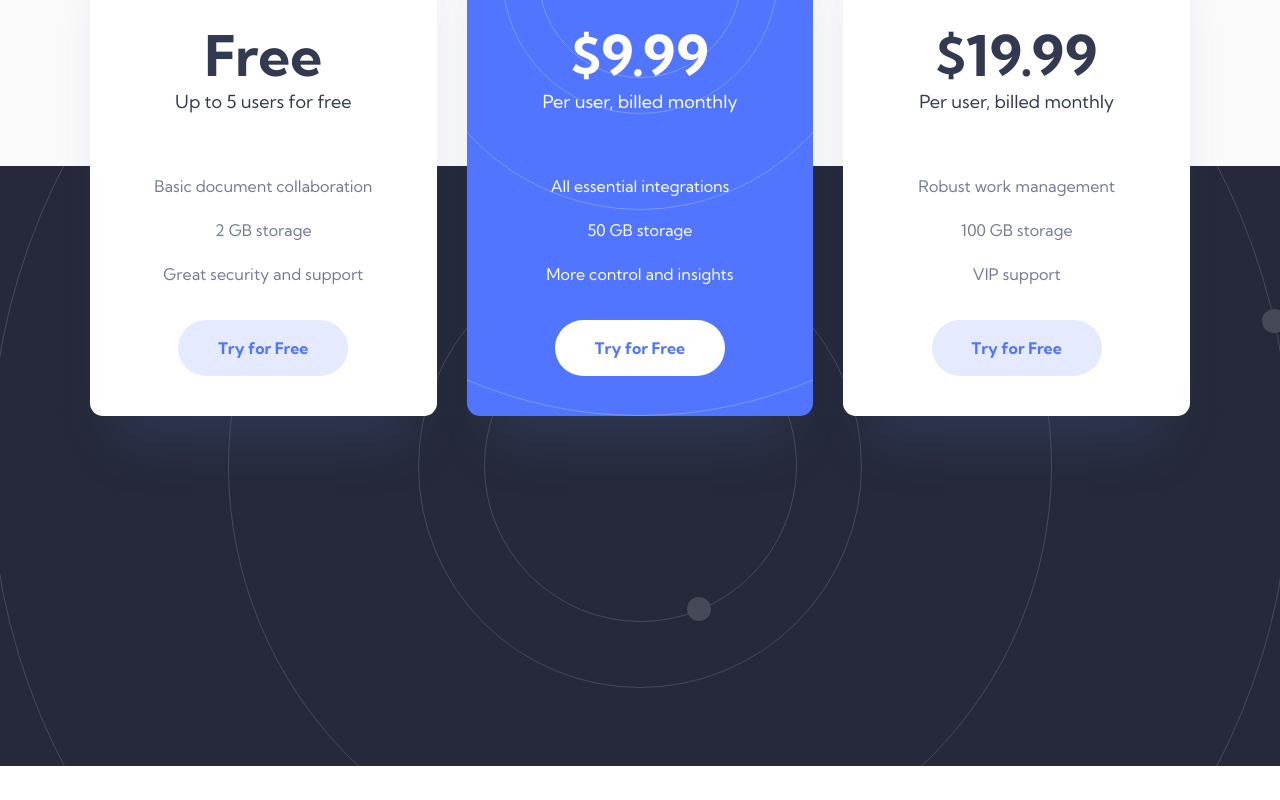
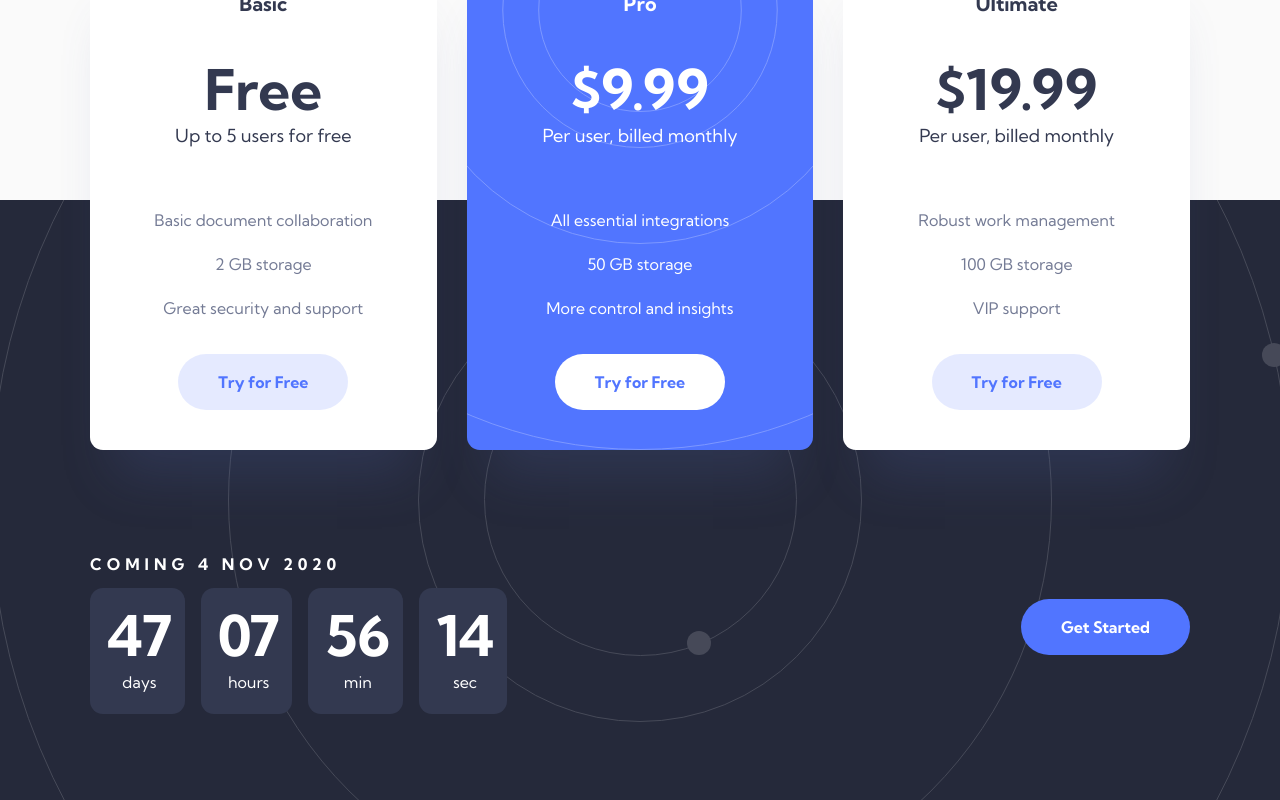
Before and after one commit to Sergio0831/officelite-coming-soon-site, a React (Create React App) app: page / in a window 1280 px wide. Shown: the part 927-1727 px from the top of the page. Before the commit the page ends 1693 px from the top, so only its background shows below. Built offline with nearby package versions, Linux system fonts and the light colour scheme.

Commit message:
Created countdown timer UI

```diff
--- /dev/null
+++ b/src/components/CardContent.js
@@ -0,0 +1,28 @@
+const CardContent = [
+  {
+    title: "Basic",
+    price: "Free",
+    priceDescription: "Up to 5 users for free",
+    description: "Basic document collaboration",
+    storage: "2 GB storage",
+    support: "Great security and support",
+  },
+  {
+    title: "Pro",
+    price: "$9.99",
+    priceDescription: "Per user, billed monthly",
+    description: "All essential integrations",
+    storage: "50 GB storage",
+    support: "More control and insights",
+  },
+  {
+    title: "Ultimate",
+    price: "$19.99",
+    priceDescription: "Per user, billed monthly",
+    description: "Robust work management",
+    storage: "100 GB storage",
+    support: "VIP support",
+  },
+];
+
+export default CardContent;
--- a/src/components/Footer.js
+++ b/src/components/Footer.js
@@ -1,11 +1,20 @@
-import React from 'react';
+import React from "react";
+import { Link } from "react-router-dom";
+import Timer from "./Timer";
 
 export const Footer = () => {
   return (
-		<footer>
+    <footer className="footer">
       <div className="outer-container">
         <div className="inner-container">
-					<h1>Footer</h1>
+          <div className="footer__content row">
+            <Timer />
+            <div className="footer__button">
+              <Link className="btn-1" to="/signup">
+                Get Started
+              </Link>
+            </div>
+          </div>
         </div>
       </div>
     </footer>
--- a/src/components/Pricing.js
+++ b/src/components/Pricing.js
@@ -1,34 +1,24 @@
 import React from "react";
 import PricingCard from "./PricingCard";
+import CardContent from "./CardContent";
 
 const Pricing = () => {
   return (
     <div className="inner-container">
       <div className="card-row">
-        <PricingCard
-          title="Basic"
-          price="Free"
-          priceDescription="Up to 5 users for free"
-          description="Basic document collaboration"
-          storage="2 GB storage"
-          support="Great security and support"
-        />
-        <PricingCard
-          title="Pro"
-          price="$9.99"
-          priceDescription="Per user, billed monthly"
-          description="All essential integrations"
-          storage="50 GB storage"
-          support="More control and insights"
-        />
-        <PricingCard
-          title="Ultimate"
-          price="$19.99"
-          priceDescription="Per user, billed monthly"
-          description="Robust work management"
-          storage="100 GB storage"
-          support="VIP support"
-        />
+        {CardContent.map((val, index) => {
+          return (
+            <PricingCard
+              key={index}
+              title={val.title}
+              price={val.price}
+              priceDescription={val.priceDescription}
+              description={val.description}
+              storage={val.storage}
+              support={val.support}
+            />
+          );
+        })}
       </div>
     </div>
   );
--- a/src/components/Section.js
+++ b/src/components/Section.js
@@ -2,6 +2,7 @@ import React from "react";
 import { Link } from "react-router-dom";
 import charts from "../assets/home/charts.svg";
 import Pricing from "./Pricing";
+import TextContent from "./TextContent";
 
 const Section = () => {
   return (
@@ -9,14 +10,12 @@ const Section = () => {
       <div className="outer-container">
         <div className="section__content row inner-container">
           <div className="section__content-text">
-            <h1 className="section__content-heading">
-              A simple solution to complex tasks is coming soon
-            </h1>
-            <p className="section__content-p">
-              Say goodbye to inefficient juggling of multiple apps, teams, and
-              projects. Officelite is the new collaboration platform built with
-              an intuitive interface to improve productivity.
-            </p>
+            <TextContent
+              heading="A simple solution to complex tasks is coming soon"
+              paragraph="Say goodbye to inefficient juggling of multiple apps, teams, and
+        projects. Officelite is the new collaboration platform built with an
+        intuitive interface to improve productivity."
+            />
             <Link to="/signup" className="btn-1">
               Get Started
             </Link>
--- /dev/null
+++ b/src/components/TextContent.js
@@ -0,0 +1,14 @@
+import React from "react";
+
+const TextContent = (props) => {
+  const { heading, paragraph } = props;
+
+  return (
+    <>
+      <h1 className="section__content-heading">{heading}</h1>
+      <p className="section__content-p">{paragraph}</p>
+    </>
+  );
+};
+
+export default TextContent;
--- /dev/null
+++ b/src/components/Timer.js
@@ -0,0 +1,33 @@
+import React from "react";
+
+const Timer = () => {
+  return (
+    <>
+      <div className="timer">
+        <h3 className="timer__title">
+          Coming <span>4 Nov 2020</span>
+        </h3>
+        <div className="timer__content row">
+          <div className="timer__box days">
+            <h3>47</h3>
+            <span>days</span>
+          </div>
+          <div className="timer__box hours">
+            <h3>07</h3>
+            <span>hours</span>
+          </div>
+          <div className="timer__box minutes">
+            <h3>56</h3>
+            <span>min</span>
+          </div>
+          <div className="timer__box seconds">
+            <h3>14</h3>
+            <span>sec</span>
+          </div>
+        </div>
+      </div>
+    </>
+  );
+};
+
+export default Timer;
--- a/src/scss/_variables.scss
+++ b/src/scss/_variables.scss
@@ -46,6 +46,7 @@ $transition: all 0.2s ease;
   font-weight: $fw-bold;
   font-size: $fsz-s;
   line-height: $lh-m;
+  letter-spacing: 0.5rem;
   text-transform: uppercase;
 }
 
--- a/src/scss/components/_footer.scss
+++ b/src/scss/components/_footer.scss
@@ -1,7 +1,11 @@
-footer {
+.footer {
   height: 60rem;
   background: $black;
   background-image: url("../../assets/home/bg-pattern-footer.svg");
   background-position: center;
   background-repeat: no-repeat;
+
+  &__content {
+    padding-top: 34rem;
+  }
 }
--- a/src/scss/components/_pricing.scss
+++ b/src/scss/components/_pricing.scss
@@ -2,7 +2,7 @@
   display: grid;
   column-gap: 3rem;
   grid-template-columns: repeat(3, 1fr);
-  margin-top: -20rem;
+  margin-top: -15rem;
   transform: translateY(50%);
   row-gap: 2.4rem;
 }
--- a/src/scss/components/_section.scss
+++ b/src/scss/components/_section.scss
@@ -11,7 +11,12 @@
   }
 
   &__content {
+    column-gap: 9.5rem;
     padding-top: 21rem;
+
+    &-text {
+      max-width: 54rem;
+    }
   }
 
   &__content-heading {
--- /dev/null
+++ b/src/scss/components/_timer.scss
@@ -0,0 +1,27 @@
+.timer {
+  &__title {
+    @include H3;
+
+    color: $wight;
+  }
+
+  &__content {
+    column-gap: 1.6rem;
+  }
+
+  &__box {
+    border-radius: 1.3rem;
+    padding: 1.6rem 1.3rem 1.8rem 1.7rem;
+    text-align: center;
+    color: $wight;
+    background: #333950;
+
+    h3 {
+      @include H1;
+    }
+
+    span {
+      @include body-2;
+    }
+  }
+}
--- a/src/scss/main.scss
+++ b/src/scss/main.scss
@@ -5,3 +5,4 @@
 @import "./components/header";
 @import "./components/pricing-card";
 @import "./components/pricing";
+@import "./components/timer";
```
Lines whose indentation alone changed are shown as unchanged.
